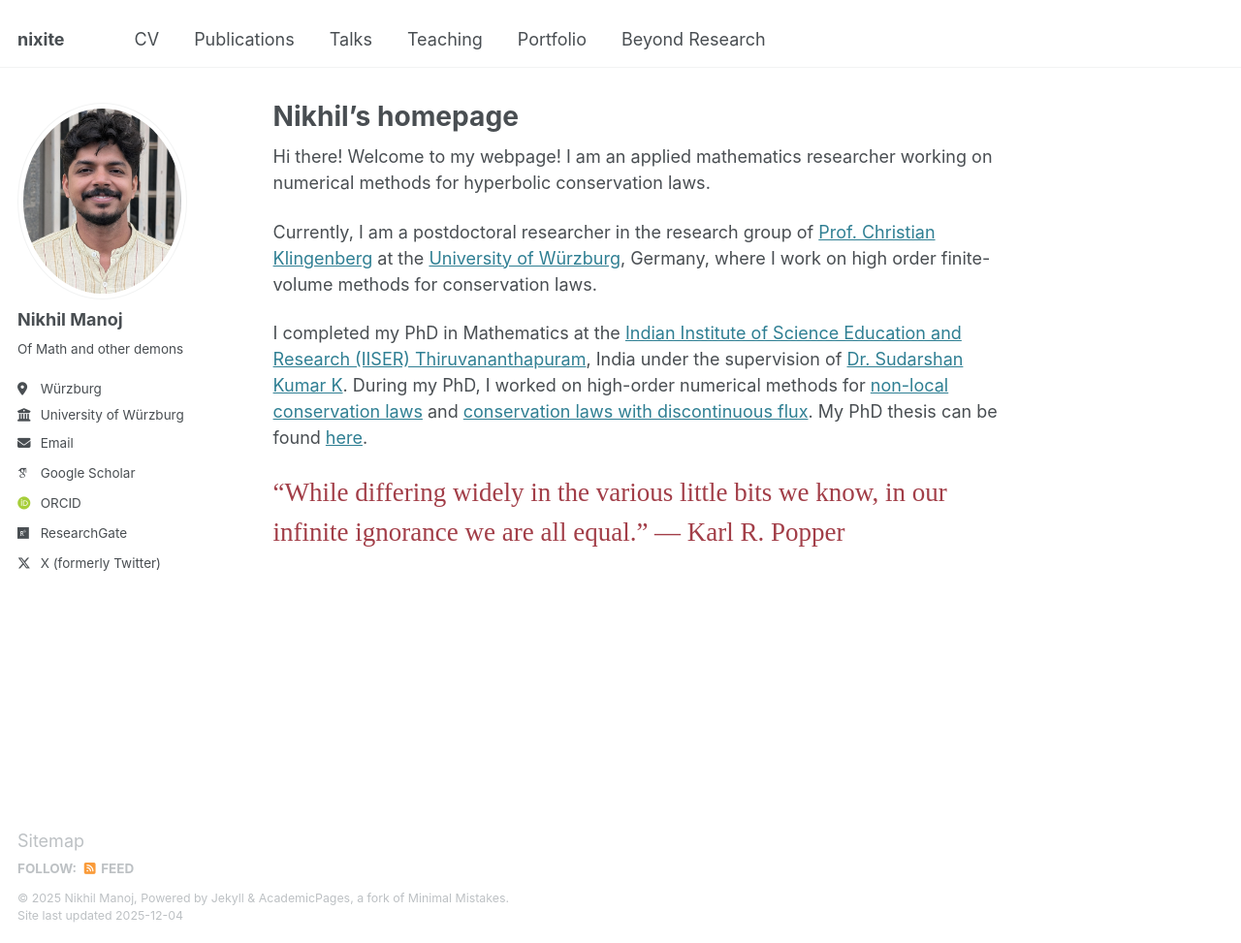
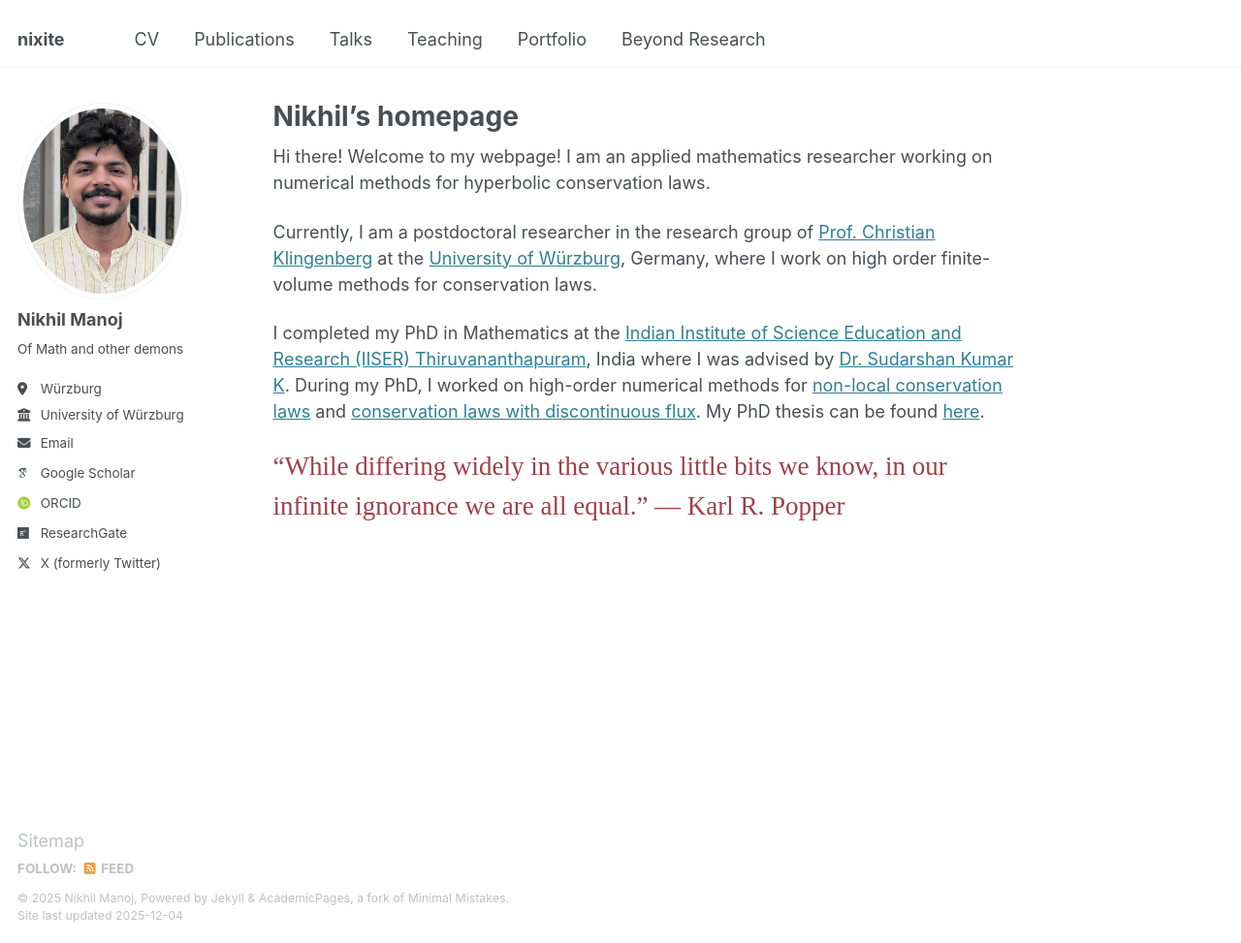
Before and after one commit to nikhil0597/nikhil0597.github.io, a Jekyll site: the page built from _pages/about.md, in a window 1280 px wide and 973 px high. Shown: the whole window at 97% size. Built offline with Jekyll 4.4.1, drawn with Linux system fonts in a browser that asks for light colours; some web fonts are replaced.

Commit message:
Update about.md

```diff
--- a/_pages/about.md
+++ b/_pages/about.md
@@ -12,7 +12,7 @@ Hi there! Welcome to my webpage! I am an applied mathematics researcher working
 
 Currently, I am a postdoctoral researcher in the research group of [Prof. Christian Klingenberg](https://ifm.mathematik.uni-wuerzburg.de/~klingen/index.html) at the [University of Würzburg](https://www.uni-wuerzburg.de/en/university/), Germany, where I work on high order finite-volume methods for conservation laws.
 
-I completed my PhD in Mathematics at the [Indian Institute of Science Education and Research (IISER) Thiruvananthapuram](https://www.iisertvm.ac.in/), India under the supervision of [Dr. Sudarshan Kumar K](https://www.iisertvm.ac.in/faculty/sudarshan). During my PhD, I worked on high-order numerical methods for [non-local conservation laws](https://www.esaim-m2an.org/articles/m2an/abs/2023/06/m2an230129/m2an230129.html) and [conservation laws with discontinuous flux](https://arxiv.org/abs/2501.04620). My PhD thesis can be found [here](files/thesis final_Nikhil Manoj.pdf).
+I completed my PhD in Mathematics at the [Indian Institute of Science Education and Research (IISER) Thiruvananthapuram](https://www.iisertvm.ac.in/), India where I was advised by [Dr. Sudarshan Kumar K](https://www.iisertvm.ac.in/faculty/sudarshan). During my PhD, I worked on high-order numerical methods for [non-local conservation laws](https://www.esaim-m2an.org/articles/m2an/abs/2023/06/m2an230129/m2an230129.html) and [conservation laws with discontinuous flux](https://arxiv.org/abs/2501.04620). My PhD thesis can be found [here](files/thesis final_Nikhil Manoj.pdf).
 
 
 
```
